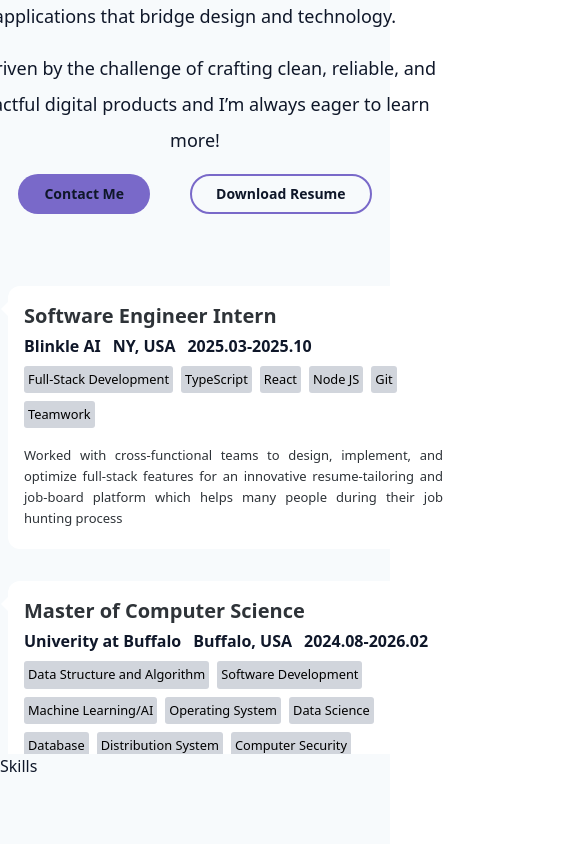
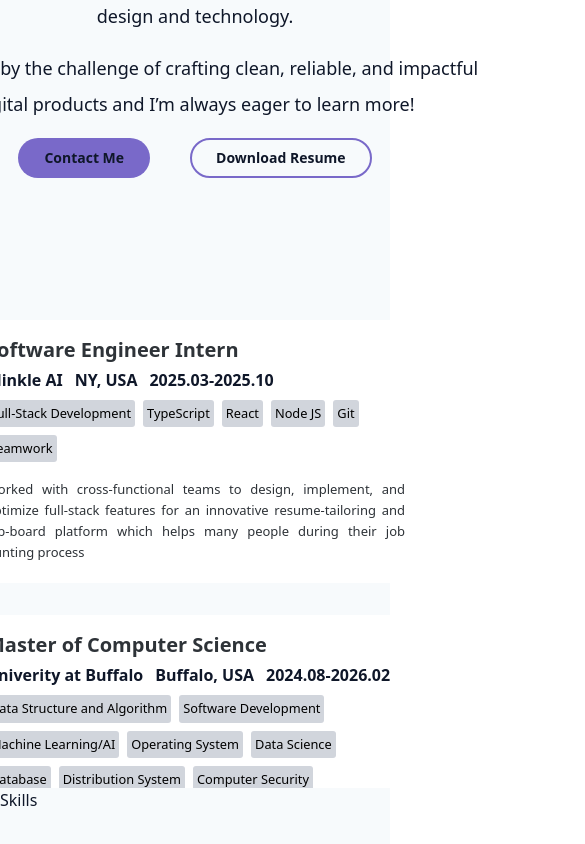
Before and after one commit to montage0921/Portfolio, a React (Vite) app: page / in a window 390 px wide. Shown: the part 1210-2054 px from the top of the page, 585 px wide, since content can reach past the window. Built offline with nearby package versions, Linux system fonts and the light colour scheme.

Commit message:
fine tune my journey layout

```diff
--- a/src/components/MeIntro.tsx
+++ b/src/components/MeIntro.tsx
@@ -7,7 +7,7 @@ export default function MeIntro() {
   }
 
   return (
-    <div className="flex-1 flex flex-col gap-4 items-center text-center max-w-2xl md:max-w-xl leading-loose text-lg">
+    <div className="flex-1 flex flex-col gap-4 items-center justify-center text-center max-w-2xl md:max-w-xl leading-loose text-lg">
       <h3 className="text-xl md:text-2xl text-[var(--navbar-text-color)] font-semibold">
         Passionate Full-Stack Developer & AI Engineer
       </h3>
--- a/src/components/MeTimeLine.tsx
+++ b/src/components/MeTimeLine.tsx
@@ -9,10 +9,11 @@ import timeline from "../data/timeline.json";
 
 export default function MeTimeLine() {
   return (
-    <div className="flex-1 flex justify-center items-center">
     <div
       style={{
+        marginTop: "30px",
         height: "500px",
+        width: "600px",
         overflowY: "scroll",
         scrollbarWidth: "none" /* Firefox */,
         msOverflowStyle: "none" /* IE/Edge */,
@@ -65,6 +66,5 @@ export default function MeTimeLine() {
         ))}
       </VerticalTimeline>
     </div>
-    </div>
   );
 }
--- a/src/sections/Journey.tsx
+++ b/src/sections/Journey.tsx
@@ -9,7 +9,7 @@ export default function Journey() {
       className="min-h-screen flex flex-col items-center gap-7 pt-30"
     >
       <SectionTitle text="About" coloredText="Me" />
-      <div className="min-w-screen flex flex-col md:flex-row justify-center px-50 gap-10">
+      <div className="min-w-screen flex flex-col md:flex-row justify-center items-center gap-20">
         <MeIntro />
         <MeTimeLine />
       </div>
```
Lines whose indentation alone changed are shown as unchanged.
